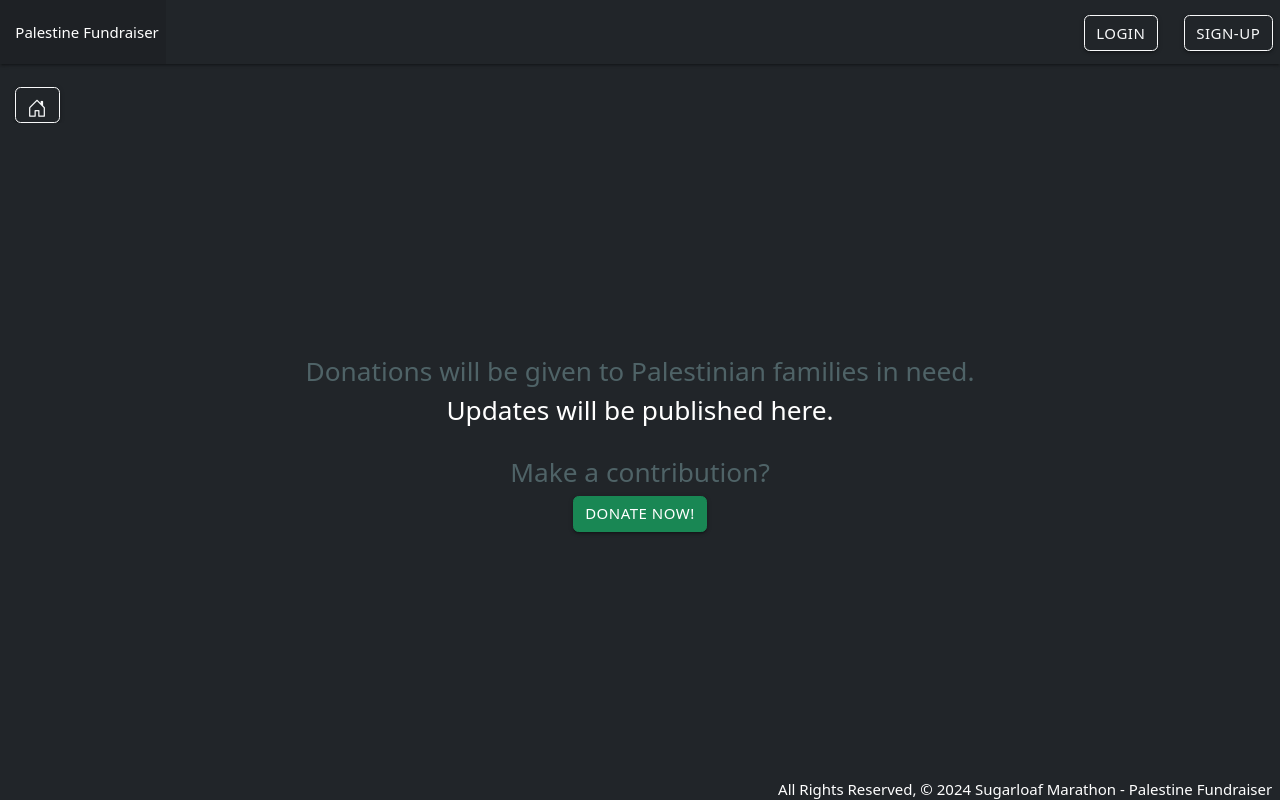
After one commit to faithnicoletti/FundraiserOfficial, a Django app: template main_app/templates/resources.html in a window 1280 px wide. The commit adds this page. Run offline with Django 3.2, Linux system fonts and the light colour scheme; the template is opened without the code that fills it, so the values that code supplies are empty; some libraries are stand-ins or nearby versions.

Commit message:
resource page and additional icons added

```diff
--- a/main_app/static/css/styles.css
+++ b/main_app/static/css/styles.css
@@ -1,4 +1,4 @@
-/* body {
+body {
     display: flex;
     min-height: 100vh;
     flex-direction: column;
--- a/main_app/templates/base.html
+++ b/main_app/templates/base.html
@@ -34,6 +34,11 @@
                             <i class="bi bi-chat-right-heart"></i>
                         </a>
                     </li>
+                    <li>
+                        <a href="{% url 'resources' %}" class="nav-link px-2 text-white">
+                            <i class="bi bi-file-earmark-bar-graph"></i>
+                        </a>
+                    </li>
                     <form id="logout-form" action="{% url 'logout' %}" method="post">
                         {% csrf_token %}
                         <button type="submit" class="nav-link px-2 text-white border-0 bg-transparent">Logout</button>
@@ -45,6 +50,10 @@
                 </ul>
             </div>
         </nav>
+        <br>
+        {% if not request.path == '/' %}
+        <a href="{% url 'home' %}" class="btn btn-outline-light me-2 ms-3"><i class="bi bi-house-door"></i></a>
+        {% endif %}
     </header>
     <main class="text-bg-dark d-flex flex-column justify-content-center align-items-center">
         {% block content %}
--- a/main_app/templates/payment_cancelled.html
+++ b/main_app/templates/payment_cancelled.html
@@ -9,7 +9,10 @@
   <div class="container home_msg">
     <h1>Your payment didn't go through</h1>
   </div>
-
+  <br>
+  <button class="btn btn-success mb-3 btn-custom-width" onclick="location.href='{% url 'charge'%}'">
+    Try Again
+  </button>
 </body>
 
 {% endblock %}
--- a/main_app/templates/profile.html
+++ b/main_app/templates/profile.html
@@ -23,7 +23,7 @@
 </button>
 <br>
 <h5>
-  <a class="text-success font-italic" href="{% url 'comment_section' other_username=user.username %}">
+  <a style="color: #4F6367;" href="{% url 'comment_section' other_username=user.username %}">
   Go to Comment Section
 </a>
 </h5>
--- /dev/null
+++ b/main_app/templates/resources.html
@@ -0,0 +1,19 @@
+{% extends 'base.html' %}
+{% block content %}
+<div class="container">
+    <div class="row justify-content-center">
+        <div class="col-md-8 text-center">
+            <br>
+            <div class="resource-container">
+                <h3 style="color: #4F6367;">Donations will be given to Palestinian families in need.</h3>
+                <h3>Updates will be published here.</h3>
+                <br>
+                <h3 style="color: #4F6367;">Make a contribution?</h3>
+                <button class="btn btn-success mb-3 btn-custom-width" onclick="location.href='{% url 'charge'%}'">
+                    Donate Now!
+                </button>
+            </div>
+        </div>
+    </div>
+</div>
+{% endblock %}
--- a/main_app/urls.py
+++ b/main_app/urls.py
@@ -17,6 +17,8 @@ urlpatterns = [
     path('payment_cancelled', views.payment_cancelled, name='payment_cancelled'),
     path('stripe_webhook', views.stripe_webhook, name='stripe_webhook'),
     path('comment_history/', views.comment_history, name='comment_history'),
-    path('charge/', views.charge, name='charge')
+    path('charge/', views.charge, name='charge'),
+    path('resources/', views.resources, name='resources'),
+
 
 ] + static(settings.MEDIA_URL, document_root=settings.MEDIA_ROOT)
--- a/main_app/views.py
+++ b/main_app/views.py
@@ -282,3 +282,6 @@ def comment_history(request):
 
     context = {'all_comments': all_comments}
     return render(request, 'comment_history.html', context)
+
+def resources(request):
+    return render(request, 'resources.html')
```
Also changed, not shown: other parts of main_app/static/css/styles.css (+48 -8 lines), main_app/templates/comment_section.html (+12 -14 lines), main_app/templates/payment_successful.html (+6 -1 lines).
